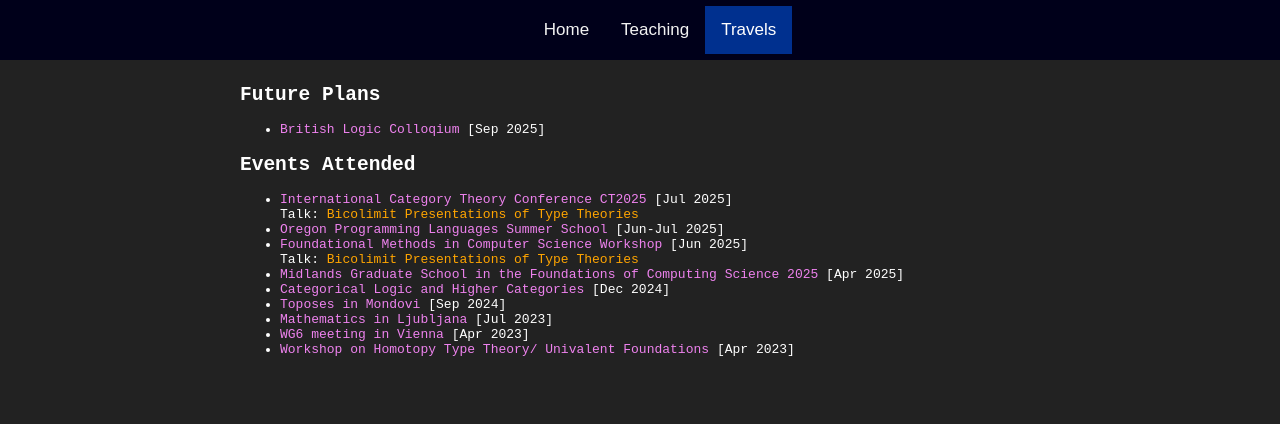
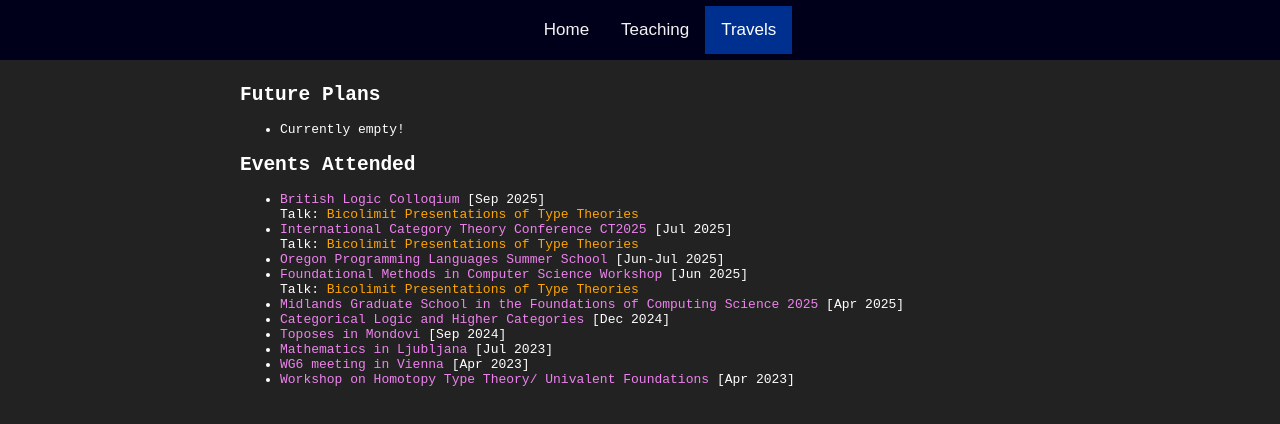
Before and after one commit to jelinekv/jelinekv.github.io, a plain HTML site: page travels.html in a window 1280 px wide. Drawn offline with Linux system fonts and the light colour scheme.

Commit message:
Added TODO, adjusted travel plans to accommodate for Manchester

```diff
--- a/travels.html
+++ b/travels.html
@@ -15,11 +15,15 @@
 	<div style="margin: 0px auto; position: relative; max-width: 800px;">
 	<h2> Future Plans</h2>
 		<ul>
-			<li> <a class="inline-headline" href="https://sites.google.com/view/blc2025/home">British Logic Colloqium</a> [Sep 2025]</li>
+			<li>Currently empty!</li>
 		</ul>
 
 	<h2> Events Attended</h2>
 		<ul>
+			<li>
+				<a class="inline-headline" href="https://sites.google.com/view/blc2025/home">British Logic Colloqium</a> [Sep 2025]
+				<br>Talk: <a href="jelinek_bicolimits_BLC.pdf">Bicolimit Presentations of Type Theories</a>
+			</li>
 			<li>
 				<a class="inline-headline" href="https://conference.math.muni.cz/ct2025/">International Category Theory Conference CT2025</a> [Jul 2025]
 				<br>Talk: <a href="jelinek_bicolimits_CT.pdf">Bicolimit Presentations of Type Theories</a>
```
Also changed, not shown: 2 other files.
